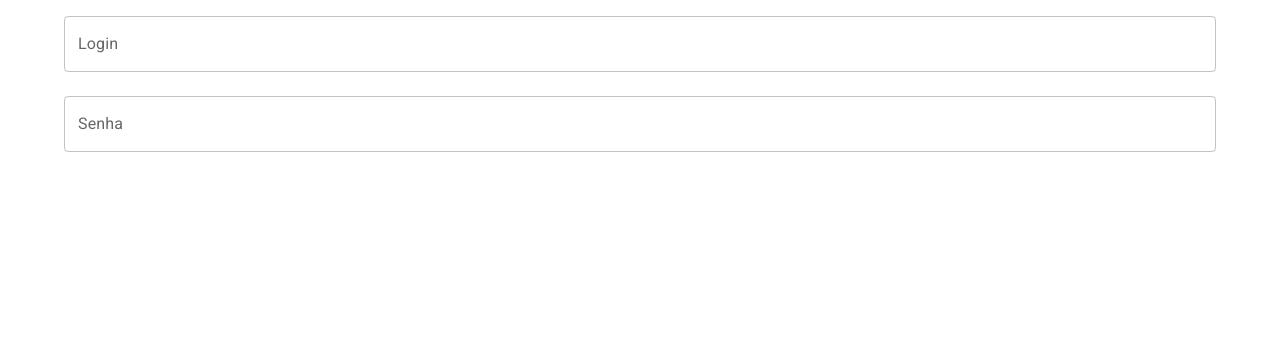
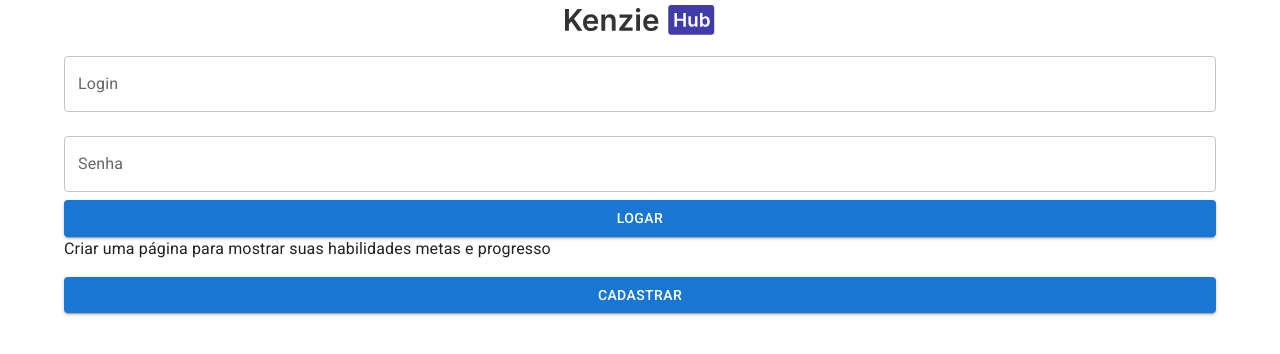
Before and after one commit to Kenzie-Academy-Brasil-Developers/react-entrega-s2-kenzie-hub-danielmsatiro, a React (Create React App) app: page / in a window 1280 px wide. Shown: the top 354 px of the page. Built offline with nearby package versions, Linux system fonts and the light colour scheme.

Commit message:
feat: create form's basic style for login

```diff
--- a/src/pages/Login/index.jsx
+++ b/src/pages/Login/index.jsx
@@ -1,12 +1,36 @@
-import { Container, Box, TextField } from "@mui/material";
+import { Container, Box, TextField, Button, Typography } from "@mui/material";
+import Logo from "../../assets/logo.svg";
+import * as yup from "yup";
+import { yupResolver } from "@hookform/resolvers/yup";
+import { useForm } from "react-hook-form";
 
 export const Login = () => {
+    const schema = yup.object().shape()
+
+
   return (
-    <Container component="main" sx={{maxWidth:500}} >
-        <Box component="form">
-            <TextField margin="normal" fullWidth label="Login"/>
-            <TextField margin="normal" fullWidth label="Senha"/>
-        </Box>
-        </Container>
-  )
+    <Container component="main" sx={{ maxWidth: 500 }}>
+      <Box
+        component="div"
+        sx={{
+          display: "flex",
+          background: `url(${Logo}) no-repeat center`,
+          height: 40,
+        }}
+      ></Box>
+      <Box component="form">
+        <TextField margin="normal" fullWidth label="Login" />
+        <TextField margin="normal" fullWidth label="Senha" type="password" />
+        <Button type="submit" fullWidth variant="contained">
+          Logar
+        </Button>
+        <Typography>
+          Criar uma página para mostrar suas habilidades metas e progresso
+        </Typography>
+        <Button fullWidth variant="contained" sx={{ mt: 2 }}>
+          Cadastrar
+        </Button>
+      </Box>
+    </Container>
+  );
 };
```
Also changed, not shown: src/assets/logo.svg (added).
